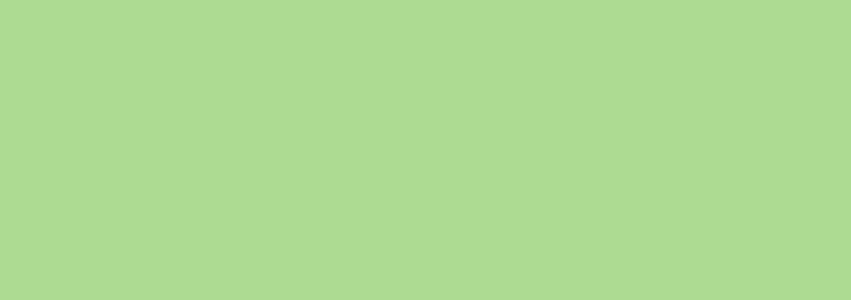
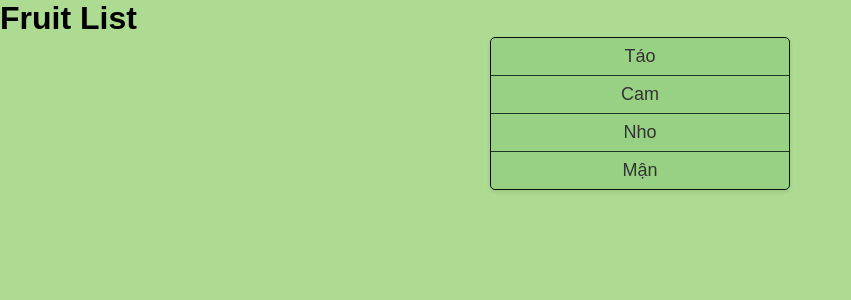
Before and after one commit to TMS-Thuong/learning-vuejs, a Vue app in the folder week1/: page /exe4.1 in a window 1280 px wide. Before the commit this address had no page. Shown: the top 300 px of the page, without its empty margins (0-851 px from the left). Built offline with nearby package versions, Linux system fonts and the light colour scheme; the HTML template or start-up script is replaced by a standard one.

Commit message:
feature/bai1

```diff
--- /dev/null
+++ b/week1/src/assets/styles/_fruitItem.scss
@@ -0,0 +1,10 @@
+.fruit-item {
+  font-size: 18px;
+  color: #333;
+  padding: 8px;
+  border-bottom: 1px solid #1d3825;
+
+  &:last-child {
+    border-bottom: none;
+  }
+}
--- /dev/null
+++ b/week1/src/assets/styles/_fruitList.scss
@@ -0,0 +1,11 @@
+.fruit-list {
+  text-align: center;
+  list-style: none;
+  padding: 0;
+  margin: 0 auto;
+  max-width: 300px;
+  background: #46a35036;
+  border: 1px solid #03130a;
+  border-radius: 5px;
+  box-shadow: 0 2px 4px rgba(0, 0, 0, 0.1);
+}
--- /dev/null
+++ b/week1/src/components/atoms/FruitItemComponent.vue
@@ -0,0 +1,18 @@
+<template>
+  <li class="fruit-item">{{ fruit }}</li>
+</template>
+
+<script setup>
+import { defineProps } from 'vue';
+
+const props = defineProps({
+  fruit: {
+    type: String,
+    required: true
+  }
+});
+</script>
+
+<style lang="scss" scoped>
+@use "../../assets/styles/_fruitItem.scss" as *;
+</style>
--- /dev/null
+++ b/week1/src/components/molecules/FruitListComponent.vue
@@ -0,0 +1,21 @@
+<template>
+  <ul class="fruit-list">
+    <FruitItem v-for="(fruit, index) in fruits" :key="index" :fruit="fruit" />
+  </ul>
+</template>
+
+<script setup>
+import { defineProps } from 'vue';
+import FruitItem from "../atoms/FruitItemComponent.vue";
+
+const props = defineProps({
+  fruits: {
+    type: Array,
+    required: true
+  }
+});
+</script>
+
+<style lang="scss" scoped>
+@use "../../assets/styles/_fruitList.scss";
+</style>
--- a/week1/src/router/index.ts
+++ b/week1/src/router/index.ts
@@ -2,7 +2,8 @@ import { createRouter, createWebHistory } from 'vue-router'
 import HomeView from '@/views/HomeView.vue'
 
 const routes = [
-  { path: '/', name: 'Home', component: HomeView }
+  { path: '/', name: 'Home', component: HomeView },
+  { path: '/exe4.1', name: 'Fruit', component: () => import('@/views/FruitListView.vue') }
 ]
 
 const router = createRouter({
--- /dev/null
+++ b/week1/src/views/FruitListView.vue
@@ -0,0 +1,13 @@
+<template>
+  <div class="fruit-list-view">
+    <h1 class="fruit-list-title">Fruit List</h1>
+    <FruitList :fruits="fruits" />
+  </div>
+</template>
+
+<script setup>
+import FruitList from '@/components/molecules/FruitListComponent.vue';
+import { ref } from 'vue';
+
+const fruits = ref(["Táo", "Cam", "Nho", "Mận"]);
+</script>
```
